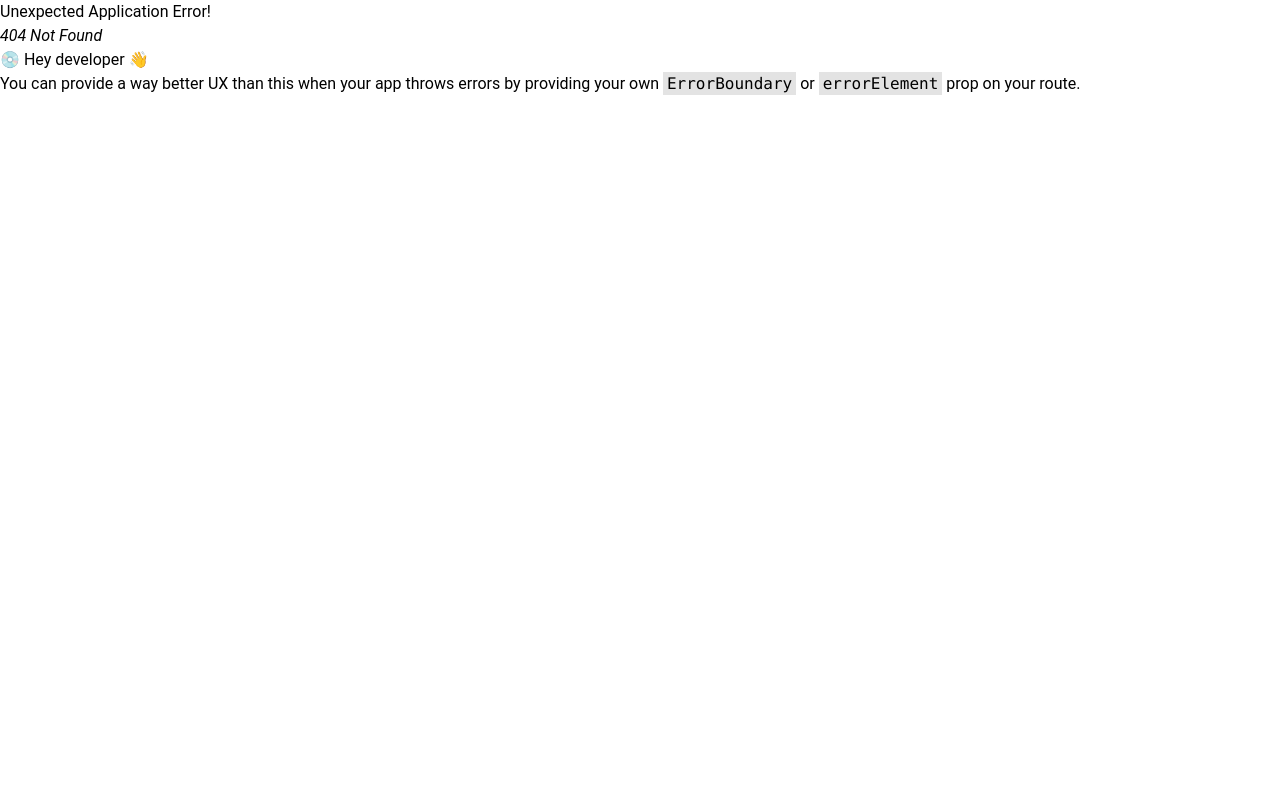
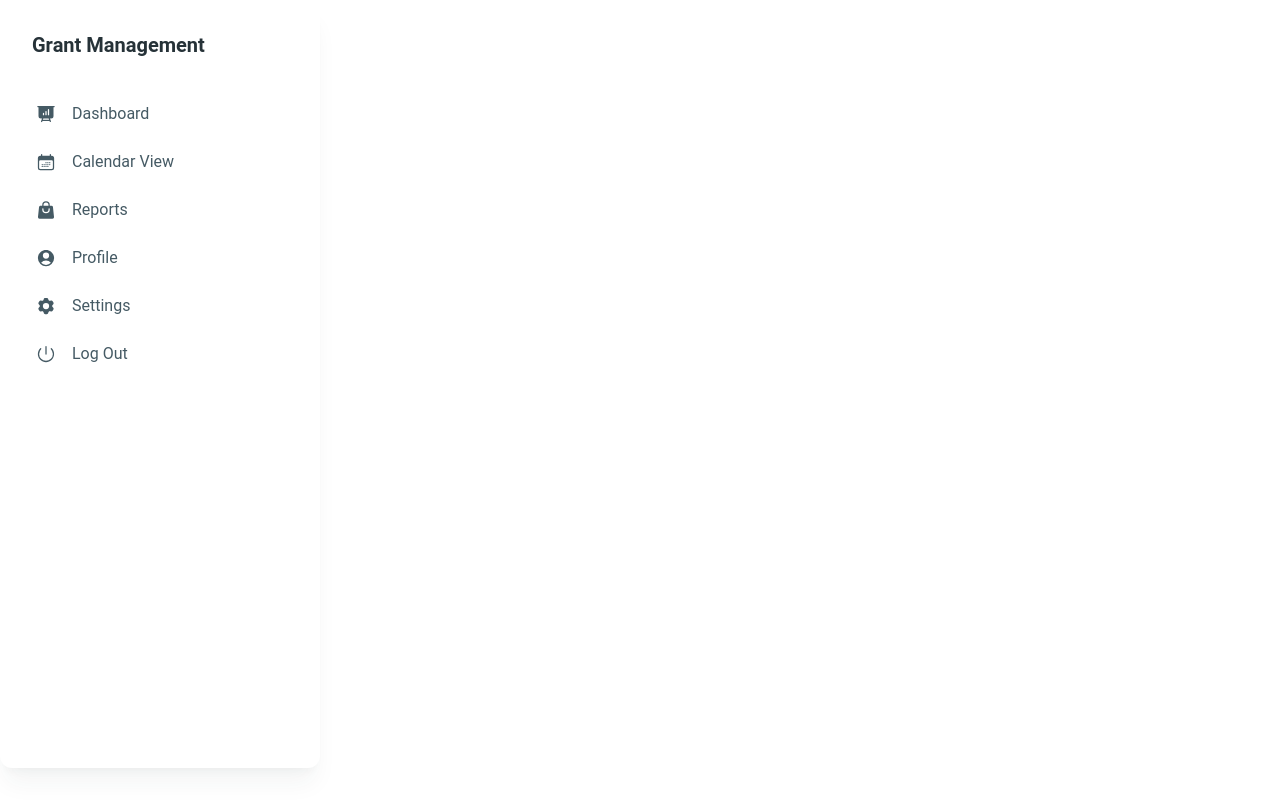
Before and after one commit to DaronAdams/grant-monitor, a React (Create React App) app in the folder frontend/: page /calendar in a window 1280 px wide. Before the commit this address had no page. Built offline with nearby package versions, Linux system fonts and the light colour scheme.

Commit message:
Added links to Sidebar, Started CalendarView

```diff
--- /dev/null
+++ b/frontend/src/components/ProgressBar.tsx
@@ -0,0 +1,10 @@
+import { Progress } from "@material-tailwind/react";
+
+export function ProgressLabel(){
+    return(
+        <div className="flex w-full flex-col gap-4">
+            <Progress value={50} label="In Progress" color="green" />
+        </div>
+    );
+
+}
--- a/frontend/src/components/Sidebar.tsx
+++ b/frontend/src/components/Sidebar.tsx
@@ -11,7 +11,9 @@ import {
   UserCircleIcon,
   Cog6ToothIcon,
   PowerIcon,
+  CalendarDaysIcon,
 } from "@heroicons/react/24/solid";
+import { Link } from "react-router-dom";
 
 export function HomePageSidebar() {
   return (
@@ -26,7 +28,18 @@ export function HomePageSidebar() {
           <ListItemPrefix>
             <PresentationChartBarIcon className="h-5 w-5" />
           </ListItemPrefix>
-          Dashboard
+          <Link to="/">
+            Dashboard
+          </Link>
+        </ListItem>
+        <ListItem>
+          <ListItemPrefix>
+            <CalendarDaysIcon className="h-5 w-5">
+            </CalendarDaysIcon>
+          </ListItemPrefix>
+          <Link to="/calendar">
+            Calendar View
+          </Link>
         </ListItem>
         <ListItem>
           <ListItemPrefix>
@@ -50,7 +63,9 @@ export function HomePageSidebar() {
           <ListItemPrefix>
             <PowerIcon className="h-5 w-5" />
           </ListItemPrefix>
-          Log Out
+          <Link to="/login">
+            Log Out
+          </Link>
         </ListItem>
       </List>
     </Card>
--- /dev/null
+++ b/frontend/src/pages/Calendar.tsx
@@ -0,0 +1,13 @@
+import { HomePageSidebar } from "../components/Sidebar";
+
+const Calendar = () => {
+    return (
+        <>
+            <div className="flex flex-row">
+                <HomePageSidebar />
+            </div>
+        </>
+    );
+}
+
+export default Calendar;
```
Also changed, not shown: frontend/src/App.tsx (+6 -1 lines).
